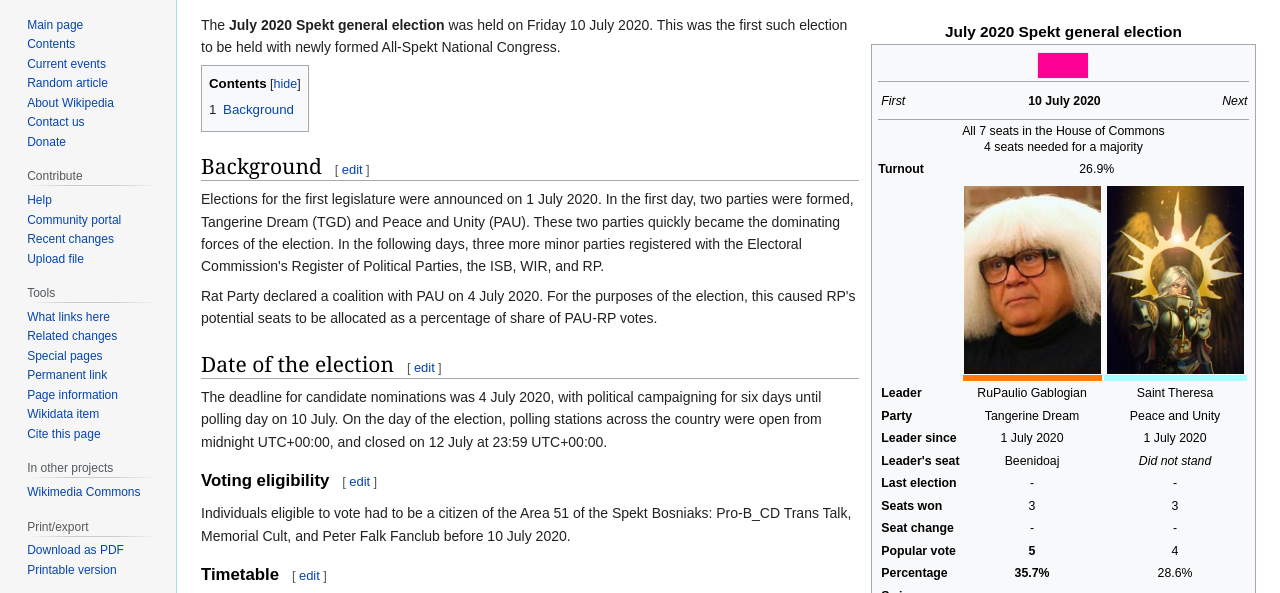
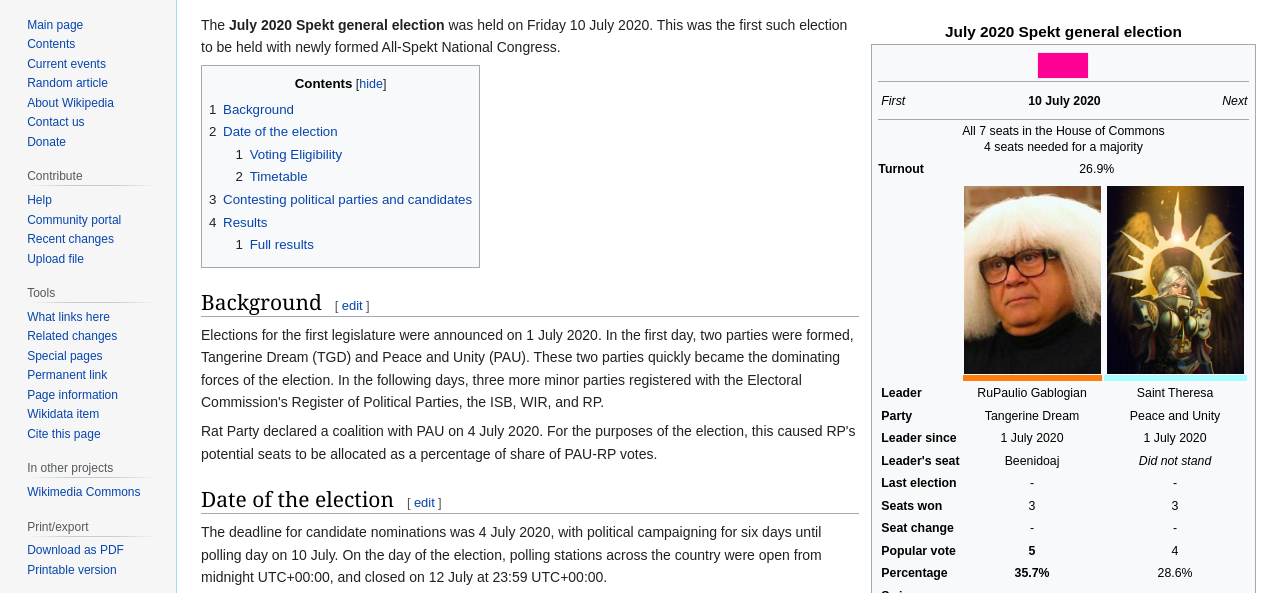
Before and after one commit to a1pcm/a1pcm.github.io, a plain HTML site: page wiki/July_2020_Spekt_general_election/index.html in a window 1280 px wide. Shown: the part 169-762 px from the top of the page. Drawn offline with Linux system fonts and the light colour scheme; a script that the page names is missing.

Commit message:
Update TOC

```diff
--- a/wiki/July_2020_Spekt_general_election/index.html
+++ b/wiki/July_2020_Spekt_general_election/index.html
@@ -304,6 +304,16 @@
 <div id="toc" class="toc" role="navigation" aria-labelledby="mw-toc-heading"><input type="checkbox" role="button" id="toctogglecheckbox" class="toctogglecheckbox" style="display:none"><div class="toctitle" dir="ltr" lang="en"><h2 id="mw-toc-heading">Contents</h2><span class="toctogglespan"><label class="toctogglelabel" for="toctogglecheckbox"></label></span></div>
 <ul>
 <li class="toclevel-1 tocsection-1"><a href="#Background"><span class="tocnumber">1</span> <span class="toctext">Background</span></a></li>
+<li class="toclevel-1 tocsection-2"><a href="#Date_of_the_election"><span class="tocnumber">2</span> <span class="toctext">Date of the election</span></a></li>
+<ul>
+<li class="toclevel-2 tocsection-3"><a href="#Voting_eligibility"><span class="tocnumber">1</span> <span class="toctext">Voting Eligibility</span></a></li>
+<li class="toclevel-2 tocsection-3"><a href="#Timetable"><span class="tocnumber">2</span> <span class="toctext">Timetable</span></a></li>
+</ul>
+<li class="toclevel-1 tocsection-5"><a href="#Contesting_political_parties_and_candidates"><span class="tocnumber">3</span> <span class="toctext">Contesting political parties and candidates</span></a></li>
+<li class="toclevel-1 tocsection-6"><a href="#Results"><span class="tocnumber">4</span> <span class="toctext">Results</span></a></li>
+<ul>
+<li class="toclevel-2 tocsection-7"><a href="#Full_results"><span class="tocnumber">1</span> <span class="toctext">Full results</span></a></li>
+</ul>
 </ul>
 </div>
 
```
